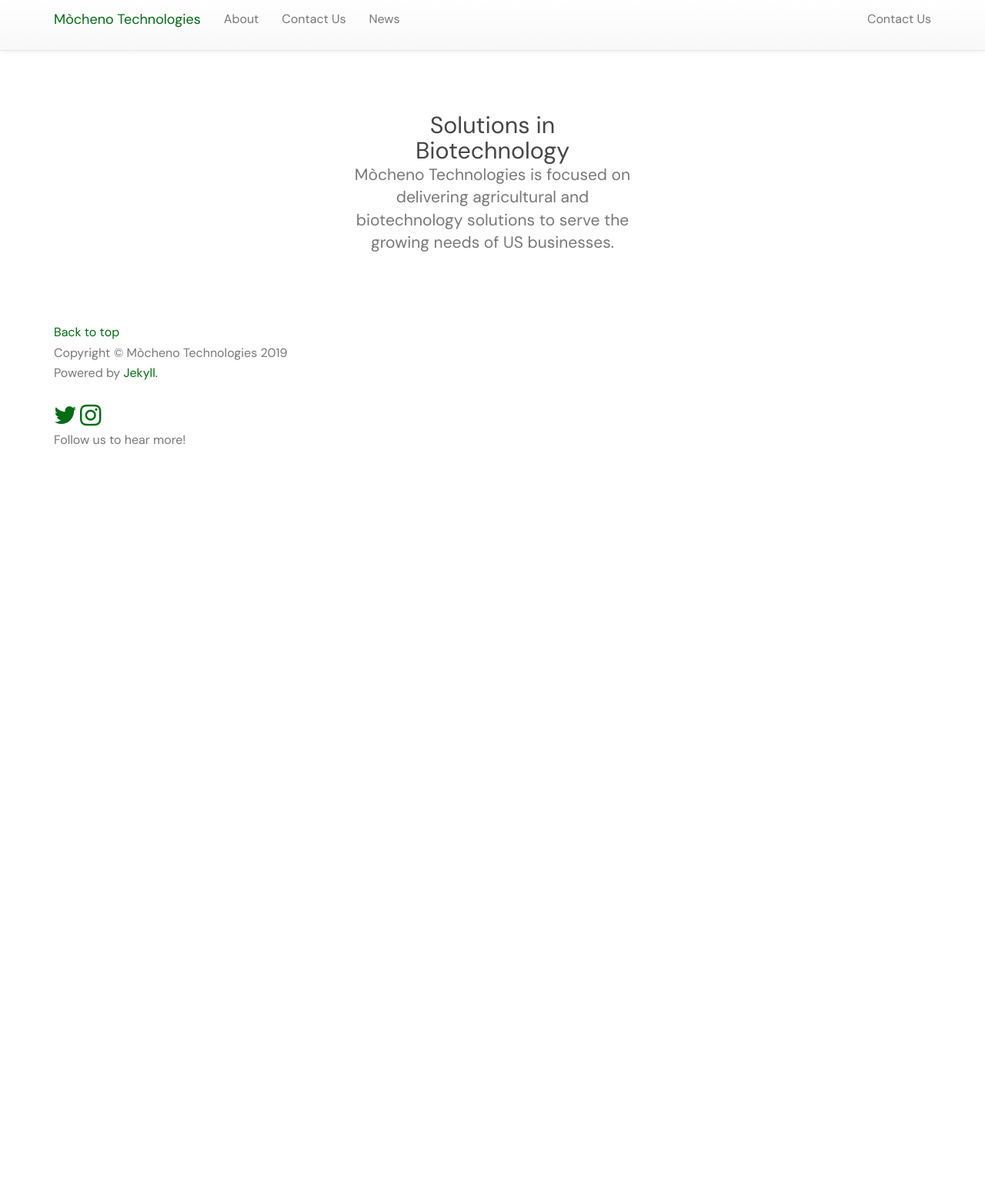
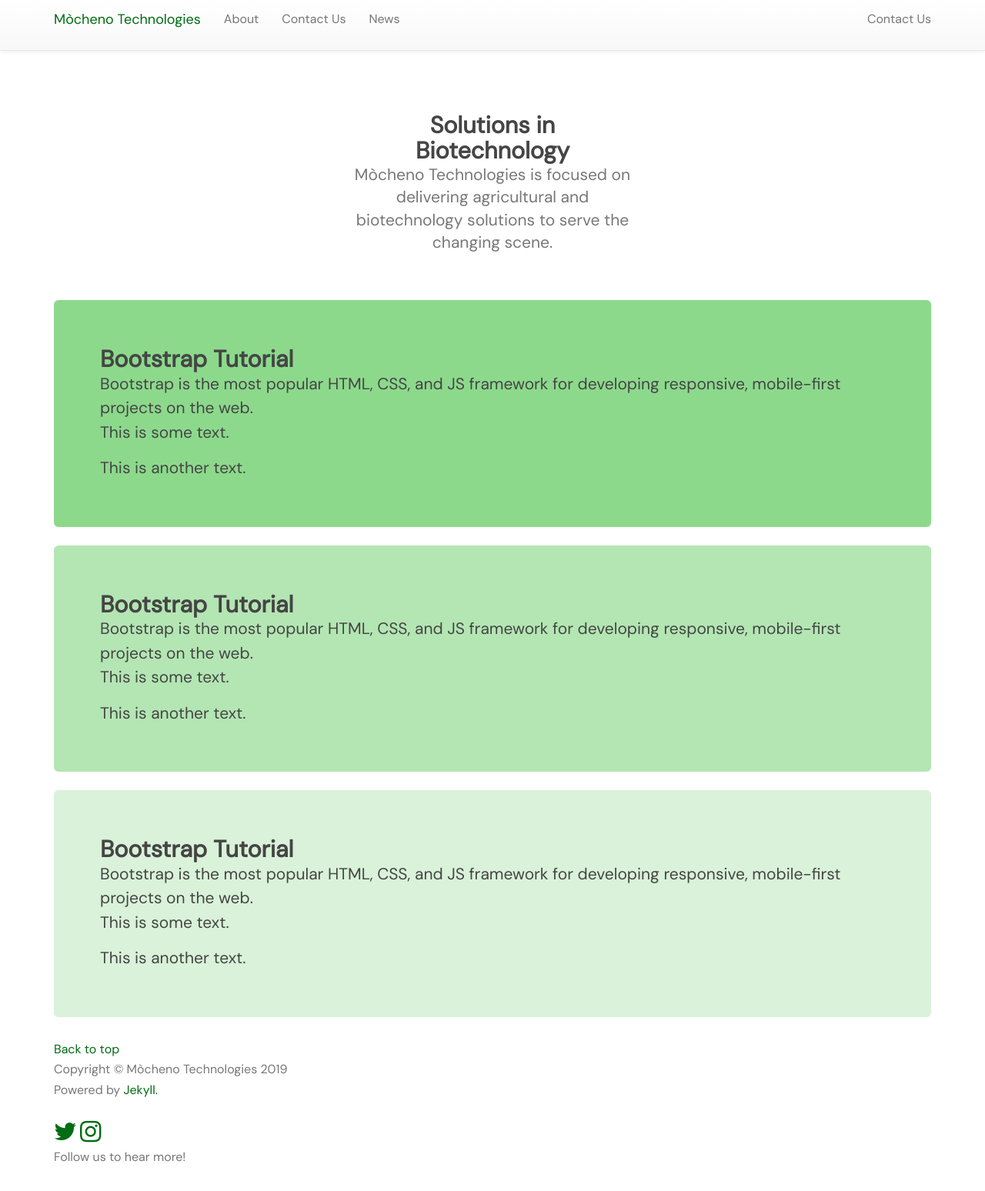
Before and after one commit to isottavia/Mocheno-Technologies-Website, a Jekyll site: the page built from index.html, in a window 1280 px wide. Shown: the whole page at 77% size. Built offline with Jekyll 4.4.1, drawn with Linux system fonts in a browser that asks for light colours; nearby versions of some CDN libraries; before the commit the page ends 900 px from its top, so only the background shows below that.

Commit message:
Further edits in production

```diff
--- a/_sass/_base.scss
+++ b/_sass/_base.scss
@@ -16,6 +16,16 @@
         font-weight: 300;
         color: $text-color;
         background-color: $background-color !important;
+        -webkit-text-size-adjust: 100%;
+    }
+
+    project {
+        font-family: $base-font-family;
+        font-size: $base-font-size;
+        line-height: $base-line-height;
+        font-weight: 300;
+        color: $text-color;
+        background-color: #d9f2d9 !important;
         -webkit-text-size-adjust: 100%;
     }
 
--- a/index.html
+++ b/index.html
@@ -4,7 +4,38 @@ layout: default
 
 <section class="jumbotron text-center">
     <div class="container">
-    	<h1 class="jumbotron-heading">Solutions in Biotechnology</h1>
-			<p class="lead text-muted">Mòcheno Technologies is focused on delivering agricultural and biotechnology solutions to serve the growing needs of US businesses.</p>
+    	<h1>Solutions in Biotechnology</h1>
+			<p class="lead text-muted">Mòcheno Technologies is focused on delivering agricultural and biotechnology solutions to serve the changing scene.</p>
     </div>
 </section>
+
+<div style="background-color: #8cd98c; max-width: 100%;" class="jumbotron">
+	<div>
+    	<h1>Bootstrap Tutorial</h1>
+    	<p>Bootstrap is the most popular HTML, CSS, and JS framework for developing responsive, mobile-first projects on the web.</p>
+    </div>
+  	<p>This is some text.</p>
+  	<p>This is another text.</p>
+</div>
+
+<br>
+
+<div style="background-color: #b3e6b3; max-width: 100%;" class="jumbotron">
+	<div>
+    	<h1>Bootstrap Tutorial</h1>
+    	<p>Bootstrap is the most popular HTML, CSS, and JS framework for developing responsive, mobile-first projects on the web.</p>
+    </div>
+  	<p>This is some text.</p>
+  	<p>This is another text.</p>
+</div>
+
+<br>
+
+<div style="background-color: #d9f2d9; max-width: 100%;" class="jumbotron">
+	<div>
+    	<h1>Bootstrap Tutorial</h1>
+    	<p>Bootstrap is the most popular HTML, CSS, and JS framework for developing responsive, mobile-first projects on the web.</p>
+    </div>
+  	<p>This is some text.</p>
+  	<p>This is another text.</p>
+</div>
```
